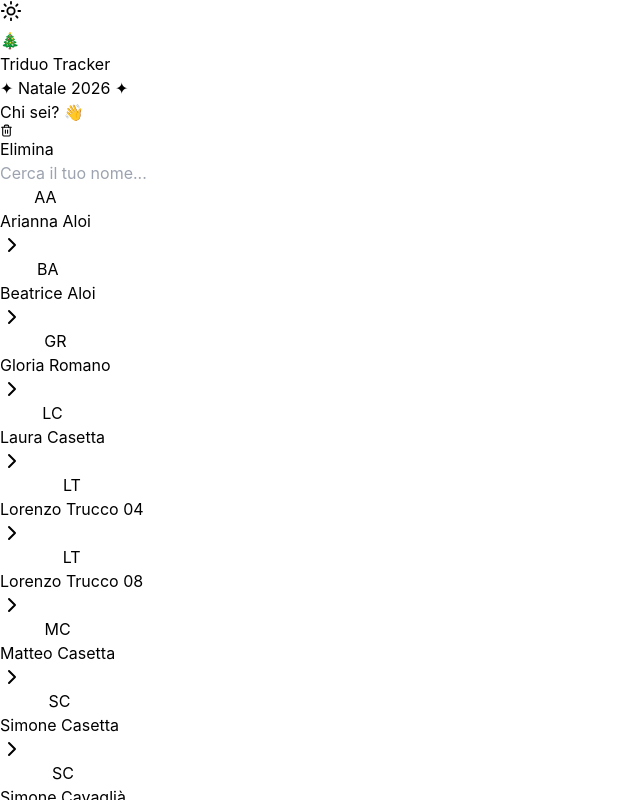
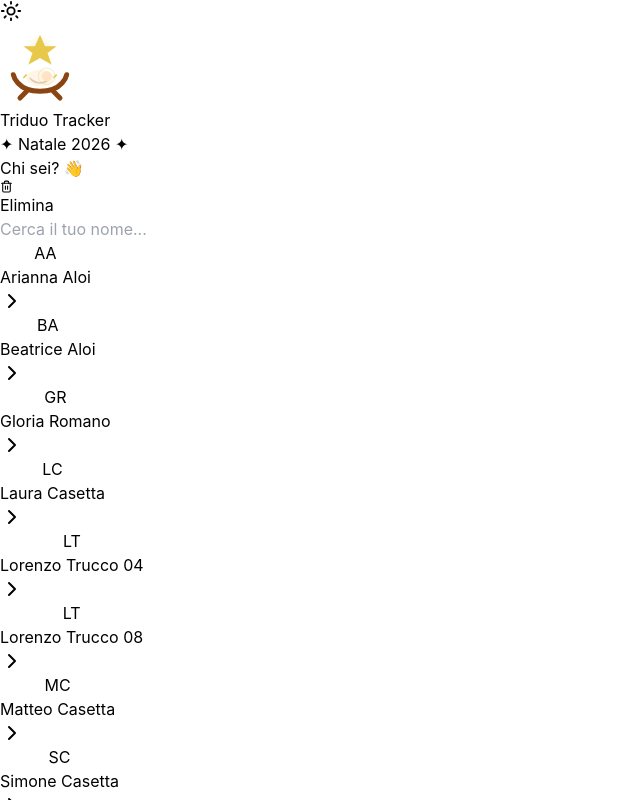
Before and after one commit to Marr111/presenze-animatori, a React (Vite) app: page / in a window 1280 px wide. Shown: the top 800 px of the page, without its empty margins (0-640 px from the left). Built offline with nearby package versions, Linux system fonts and the light colour scheme; no server answers.

Commit message:
aggiornata icona home

```diff
--- /dev/null
+++ b/src/components/MangerIcon.jsx
@@ -0,0 +1,60 @@
+import React from 'react';
+
+const MangerIcon = ({ size = 64, className = "" }) => {
+  return (
+    <svg
+      width={size}
+      height={size}
+      viewBox="0 0 24 24"
+      fill="none"
+      xmlns="http://www.w3.org/2000/svg"
+      className={className}
+    >
+      {/* Golden Glow / Star */}
+      <circle cx="12" cy="6" r="4" fill="url(#starGlow)" opacity="0.3" />
+      <path
+        d="M12 2L13.5 5.5H17L14.25 7.5L15.5 11L12 9L8.5 11L9.75 7.5L7 5.5H10.5L12 2Z"
+        fill="#e8c84b"
+      />
+
+      {/* Manger (Culla) */}
+      <path
+        d="M4 14C4 14 5 19 12 19C19 19 20 14 20 14"
+        stroke="#8B4513"
+        strokeWidth="1.5"
+        strokeLinecap="round"
+      />
+      <path
+        d="M6 21L8 19M18 21L16 19"
+        stroke="#8B4513"
+        strokeWidth="1.5"
+        strokeLinecap="round"
+      />
+
+      {/* Straw/Hay */}
+      <path d="M7 15L8 14M10 16L11 14M13 16L14 14M16 15L17 14" stroke="#E8C84B" strokeWidth="0.5" />
+
+      {/* Baby Jesus */}
+      <g>
+        {/* Swaddling Clothes */}
+        <ellipse cx="12" cy="15" rx="4" ry="2.5" fill="#fef5e8" />
+        <path d="M9 15C9 15 10 16.5 12 16.5C14 16.5 15 15 15 15" stroke="#E0C9A8" strokeWidth="0.5" />
+
+        {/* Head */}
+        <circle cx="14" cy="14.5" r="1.5" fill="#FFE4C4" />
+
+        {/* Halo / Soft Glow */}
+        <circle cx="14" cy="14.5" r="2.5" stroke="#e8c84b" strokeWidth="0.2" opacity="0.5" />
+      </g>
+
+      <defs>
+        <radialGradient id="starGlow" cx="0" cy="0" r="1" gradientUnits="userSpaceOnUse" gradientTransform="translate(12 6) rotate(90) scale(4)">
+          <stop stopColor="#e8c84b" />
+          <stop offset="1" stopColor="#e8c84b" stopOpacity="0" />
+        </radialGradient>
+      </defs>
+    </svg>
+  );
+};
+
+export default MangerIcon;
--- a/src/components/Navbar.jsx
+++ b/src/components/Navbar.jsx
@@ -1,5 +1,6 @@
 import React from 'react';
 import { Sun, Moon, LogOut } from 'lucide-react';
+import MangerIcon from './MangerIcon';
 
 const Navbar = ({ currentUser, darkMode, setDarkMode, onLogout }) => {
   return (
@@ -7,7 +8,7 @@ const Navbar = ({ currentUser, darkMode, setDarkMode, onLogout }) => {
       darkMode ? 'bg-[#0a1a0e]/90 border-[#1e3a2a]' : 'bg-[#fef5e8]/90 border-[#e0c9a8]'
     }`}>
       <div className="flex items-center gap-3">
-        <span className="text-2xl">🎄</span>
+        <MangerIcon size={28} className="drop-shadow-sm" />
         <div className="font-black text-transparent bg-clip-text bg-gradient-to-r from-[#c41e3a] to-[#2d7a4e] text-xl tracking-tighter">
           TRACKER 2026
         </div>
--- a/src/pages/Login.jsx
+++ b/src/pages/Login.jsx
@@ -2,6 +2,7 @@ import React, { useState } from 'react';
 import { ChevronRight, UserPlus, Trash2, Sun, Moon, Github, MessageSquareWarning } from 'lucide-react';
 import { getInitials, hasFilledIn } from '../utils/helpers';
 import IssueModal from '../components/IssueModal';
+import MangerIcon from '../components/MangerIcon';
 
 const Login = ({ appData, darkMode, setDarkMode, onLogin, updateAndSave }) => {
   const [searchTerm, setSearchTerm] = useState('');
@@ -61,8 +62,8 @@ const Login = ({ appData, darkMode, setDarkMode, onLogin, updateAndSave }) => {
       </div>
 
       {/* Logo */}
-      <div className="text-center mb-8 relative z-10">
-        <div className="text-6xl mb-3 drop-shadow-lg">🎄</div>
+      <div className="text-center mb-8 relative z-10 flex flex-col items-center">
+        <MangerIcon size={80} className="mb-4 drop-shadow-[0_0_15px_rgba(232,200,75,0.4)]" />
         <h1 className="text-5xl md:text-7xl font-black text-transparent bg-clip-text bg-gradient-to-r from-[#c41e3a] via-[#e8c84b] to-[#2d7a4e] tracking-tighter">
           Triduo Tracker
         </h1>
--- a/src/pages/UserDashboard.jsx
+++ b/src/pages/UserDashboard.jsx
@@ -3,6 +3,7 @@ import { Check, Activity, AlertTriangle, Utensils, Clock, CalendarDays } from 'l
 import Navbar from '../components/Navbar';
 import IdeaBoard from '../components/IdeaBoard';
 import ProgramSection from '../components/ProgramSection';
+import MangerIcon from '../components/MangerIcon';
 import { DATES, DAY_SLOTS } from '../utils/constants';
 import { calculateDebt, downloadICS } from '../utils/helpers';
 
@@ -105,7 +106,7 @@ const UserDashboard = ({
           </div>
           <div className="absolute -top-8 -right-8 w-40 h-40 bg-white/10 rounded-full blur-2xl" />
           <div className="absolute -bottom-8 -left-8 w-32 h-32 bg-[#e8c84b]/20 rounded-full blur-2xl" />
-          <div className="absolute top-2 right-2 text-4xl opacity-20">🎄</div>
+          <MangerIcon size={48} className="absolute top-2 right-2 opacity-30 drop-shadow-md" />
         </div>
 
         {/* Tabs */}
```
